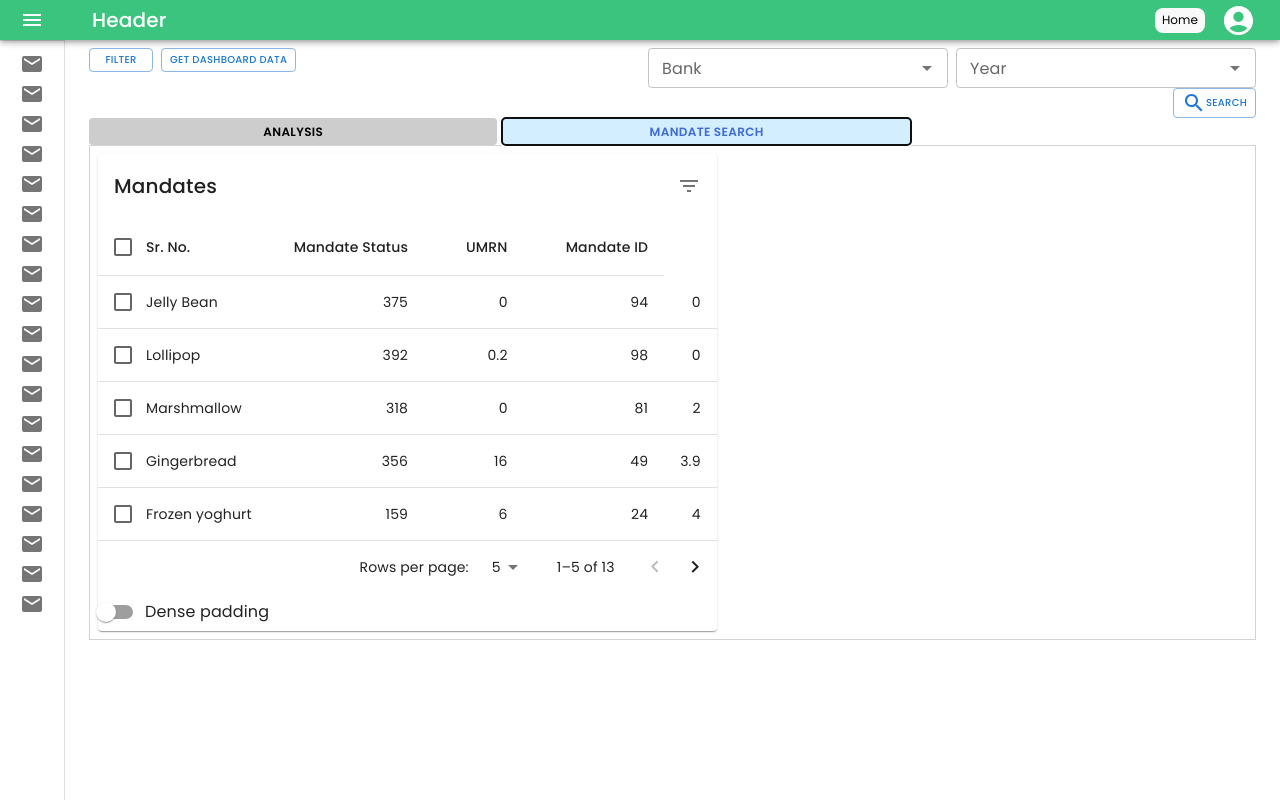
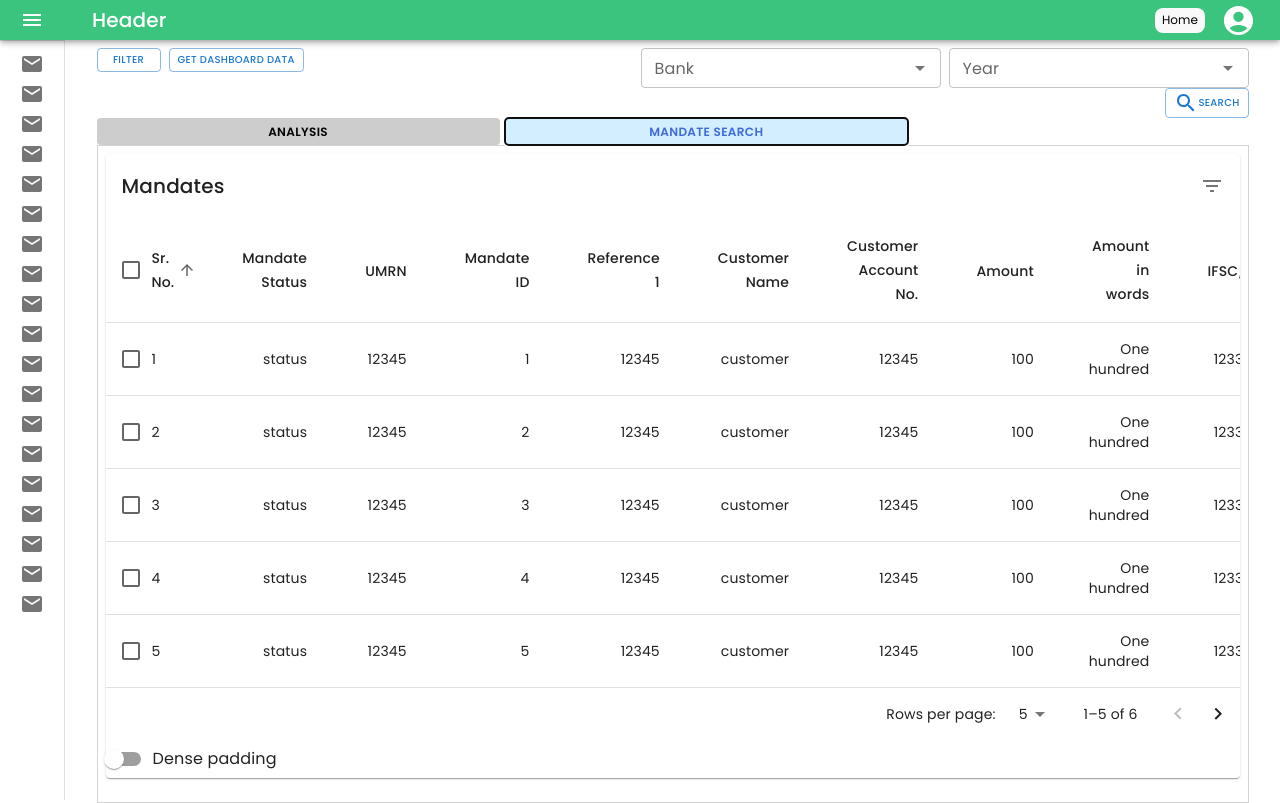
Before and after one commit to SagarSharma656/NachMandate, a React (Vite) app: page / in a window 1280 px wide. Both pictures are taken after a click on the button "MANDATE SEARCH". Built offline with nearby package versions, Linux system fonts and the light colour scheme.

Commit message:
table
table

```diff
--- a/src/components/Analysis.tsx
+++ b/src/components/AnalysisTab.tsx
@@ -91,7 +91,7 @@ import { useState } from 'react';
   ]
 
 
-function Analysis() {
+function AnalysisTab() {
 
     // const monthsArr: string[] = ["January", "February", "March", "April", "May", "June", "July", "August", "September", "October", "November", "December"]
 
@@ -357,4 +357,4 @@ function Analysis() {
   )
 }
 
-export default Analysis
+export default AnalysisTab
--- a/src/components/MandateSearch.tsx
+++ b/src/components/MandateSearchTab.tsx
@@ -10,12 +10,14 @@ import Checkbox from '@mui/material/Checkbox';
 import FormControlLabel from '@mui/material/FormControlLabel';
 import Switch from '@mui/material/Switch';
 import { Order } from '../utils/types';
-import { Data, EnhancedTableHead, EnhancedTableToolbar, rows } from './MandateSearchTableHead';
-import { getComparator, stableSort } from '../utils/tableFunction';
+import { Data } from '../utils/types'
+import { EnhancedTableHead, EnhancedTableToolbar, rows } from './MandateSearchTableHead';
+import { getComparator, stableSort } from '../utils/tablefunction';
+import { Box } from '@mui/material';
 
-export default function EnhancedTable() {
+export default function MandateSearchTab() {
   const [order, setOrder] = React.useState<Order>('asc');
-  const [orderBy, setOrderBy] = React.useState<keyof Data>('protein');
+  const [orderBy, setOrderBy] = React.useState<keyof Data>('srno');
   const [selected, setSelected] = React.useState<readonly number[]>([]);
   const [page, setPage] = React.useState(0);
   const [dense, setDense] = React.useState(false);
@@ -32,7 +34,7 @@ export default function EnhancedTable() {
 
   const handleSelectAllClick = (event: React.ChangeEvent<HTMLInputElement>) => {
     if (event.target.checked) {
-      const newSelected = rows.map((n) => n.id);
+      const newSelected = rows.map((n) => n.mandateId);
       setSelected(newSelected);
       return;
     }
@@ -87,8 +89,8 @@ export default function EnhancedTable() {
   );
 
   return (
-    <React.Fragment>
-      <Paper sx={{maxWidth:750}} >
+    <Box sx={{width: '100%'}}>
+      <Paper sx={{width: '100%', mb: 2 }}>
         <EnhancedTableToolbar numSelected={selected.length} />
         <TableContainer>
           <Table
@@ -105,13 +107,13 @@ export default function EnhancedTable() {
             />
             <TableBody>
               {visibleRows.map((row, index) => {
-                const isItemSelected = isSelected(row.id);
+                const isItemSelected = isSelected(row.mandateId);
                 const labelId = `enhanced-table-checkbox-${index}`;
 
                 return (
                   <TableRow
                     hover
-                    onClick={(event) => handleClick(event, row.id)}
+                    onClick={(event) => handleClick(event, row.mandateId)}
                     role="checkbox"
                     aria-checked={isItemSelected}
                     tabIndex={-1}
@@ -135,12 +137,32 @@ export default function EnhancedTable() {
                       padding="none"
 
                     >
-                      {row.name}
+                      {row.srno}
                     </TableCell>
-                    <TableCell align="right">{row.status}</TableCell>
-                    <TableCell align="right">{row.fat}</TableCell>
-                    <TableCell align="right">{row.carbs}</TableCell>
-                    <TableCell align="right">{row.protein}</TableCell>
+                    <TableCell align="right">{row.mandateStatus}</TableCell>
+                    <TableCell align="right">{row.UMRN}</TableCell>
+                    <TableCell align="right">{row.mandateId}</TableCell>
+                    <TableCell align="right">{row.reference1}</TableCell>
+                    <TableCell align="right">{row.customerName}</TableCell>
+                    <TableCell align="right">{row.customerAccountNo}</TableCell>
+                    <TableCell align="right">{row.amount}</TableCell>
+                    <TableCell align="right">{row.amountInWord}</TableCell>
+                    <TableCell align="right">{row.IFSC_MICR}</TableCell>
+                    <TableCell align="right">{row.customerBank}</TableCell>
+                    <TableCell align="right">{row.sponsorBank}</TableCell>
+                    <TableCell align="right">{row.dateOnMandate}</TableCell>
+                    <TableCell align="right">{row.formDate}</TableCell>
+                    <TableCell align="right">{row.debitTo}</TableCell>
+                    <TableCell align="right">{row.frequency}</TableCell>
+                    <TableCell align="right">{row.mandateType}</TableCell>
+                    <TableCell align="right">{row.rejectResion}</TableCell>
+                    <TableCell align="right">{row.createOn}</TableCell>
+                    <TableCell align="right">{row.createBy}</TableCell>
+                    <TableCell align="right">{row.lastActivityOn}</TableCell>
+                    <TableCell align="right">{row.product}</TableCell>
+                    <TableCell align="right">{row.branch}</TableCell>
+                    <TableCell align="right">{row.categoryCode}</TableCell>
+                    <TableCell align="right">{row.utilityCode}</TableCell>
                   </TableRow>
                 );
               })}
@@ -171,6 +193,6 @@ export default function EnhancedTable() {
       />
       </Paper>
 
-  </React.Fragment>
+  </Box>
   );
 }
--- a/src/components/MandateSearchTableHead.tsx
+++ b/src/components/MandateSearchTableHead.tsx
@@ -13,211 +13,231 @@ import Tooltip from '@mui/material/Tooltip';
 import DeleteIcon from '@mui/icons-material/Delete';
 import FilterListIcon from '@mui/icons-material/FilterList';
 import { visuallyHidden } from '@mui/utils';
-import { Order } from '../utils/types';
+import { Data, HeadCell, Order } from '../utils/types';
 
 
-export interface Data {
-    id: number;
-    status: string;
-    carbs: number;
-    fat: number;
-    name: string;
-    protein: number;
-  }
+
 
   function createData(
-    id: number,
-    name: string,
-    status: string,
-    fat: number,
-    carbs: number,
-    protein: number,
+    srno : number,
+    mandateStatus: string,
+    UMRN: number,
+    mandateId: number,
+    reference1: number,
+    customerName: string,
+    customerAccountNo: number,
+    amount: number,
+    amountInWord: string,
+    IFSC_MICR: string,
+    customerBank: string,
+    sponsorBank: string,
+    dateOnMandate: string,
+    formDate: string,
+    debitTo: string,
+    frequency: string,
+    mandateType: string,
+    rejectResion: string,
+    createOn: string,
+    createBy: string,
+    lastActivityOn: string,
+    product: string,
+    branch: string,
+    categoryCode: string,
+    utilityCode: string,
   ): Data {
     return {
-      id,
-      name,
-      status,
-      fat,
-      carbs,
-      protein,
+
+    srno,
+    mandateStatus,
+    UMRN,
+    mandateId,
+    reference1,
+    customerName,
+    customerAccountNo,
+    amount,
+    amountInWord,
+    IFSC_MICR,
+    customerBank,
+    sponsorBank,
+    dateOnMandate,
+    formDate,
+    debitTo,
+    frequency,
+    mandateType,
+    rejectResion,
+    createOn,
+    createBy,
+    lastActivityOn,
+    product,
+    branch,
+    categoryCode,
+    utilityCode
     };
   }
 
   export const rows = [
-    createData(1, 'Cupcake', "305", 3.7, 67, 4.3),
-    createData(2, 'Donut', "452", 25.0, 51, 4.9),
-    createData(3, 'Eclair', "262", 16.0, 24, 6.0),
-    createData(4, 'Frozen yoghurt', "159", 6.0, 24, 4.0),
-    createData(5, 'Gingerbread', "356", 16.0, 49, 3.9),
-    createData(6, 'Honeycomb', "408", 3.2, 87, 6.5),
-    createData(7, 'Ice cream sandwich', "237", 9.0, 37, 4.3),
-    createData(8, 'Jelly Bean', "375", 0.0, 94, 0.0),
-    createData(9, 'KitKat', "518", 26.0, 65, 7.0),
-    createData(10, 'Lollipop', "392", 0.2, 98, 0.0),
-    createData(11, 'Marshmallow', "318", 0, 81, 2.0),
-    createData(12, 'Nougat', "360", 19.0, 9, 37.0),
-    createData(13, 'Oreo', "437", 18.0, 63, 4.0),
+    createData(1, 'status', 12345, 1, 12345, 'customer', 12345, 100, 'One hundred', '12333IFSC', 'bank', 'sponsor bank', '20/02/2005', '20/02/2005', 'Saving Account', 'frequency', 'mandate type', 'reject resion', '20/02/2005', 'created by', '20/02/2005', 'product', 'branch', 'category code', 'utility code'),
+    createData(2, 'status', 12345, 2, 12345, 'customer', 12345, 100, 'One hundred', '12333IFSC', 'bank', 'sponsor bank', '20/02/2005', '20/02/2005', 'Saving Account', 'frequency', 'mandate type', 'reject resion', '20/02/2005', 'created by', '20/02/2005', 'product', 'branch', 'category code', 'utility code'),
+    createData(3, 'status', 12345, 3, 12345, 'customer', 12345, 100, 'One hundred', '12333IFSC', 'bank', 'sponsor bank', '20/02/2005', '20/02/2005', 'Saving Account', 'frequency', 'mandate type', 'reject resion', '20/02/2005', 'created by', '20/02/2005', 'product', 'branch', 'category code', 'utility code'),
+    createData(4, 'status', 12345, 4, 12345, 'customer', 12345, 100, 'One hundred', '12333IFSC', 'bank', 'sponsor bank', '20/02/2005', '20/02/2005', 'Saving Account', 'frequency', 'mandate type', 'reject resion', '20/02/2005', 'created by', '20/02/2005', 'product', 'branch', 'category code', 'utility code'),
+    createData(5, 'status', 12345, 5, 12345, 'customer', 12345, 100, 'One hundred', '12333IFSC', 'bank', 'sponsor bank', '20/02/2005', '20/02/2005', 'Saving Account', 'frequency', 'mandate type', 'reject resion', '20/02/2005', 'created by', '20/02/2005', 'product', 'branch', 'category code', 'utility code'),
+    createData(6, 'status', 12345, 6, 12345, 'customer', 12345, 100, 'One hundred', '12333IFSC', 'bank', 'sponsor bank', '20/02/2005', '20/02/2005', 'Saving Account', 'frequency', 'mandate type', 'reject resion', '20/02/2005', 'created by', '20/02/2005', 'product', 'branch', 'category code', 'utility code'),
+
   ];
-  //globle
 
-  interface HeadCell {
-    disablePadding: boolean;
-    id: keyof Data;
-    label: string;
-    numeric: boolean;
-  }
+
 
   const headCells: readonly HeadCell[] = [
     {
-      id: 'name',
+      id: 'srno',
       numeric: false,
       disablePadding: true,
       label: 'Sr. No.',
     },
     {
-      id: 'status',
+      id: 'mandateStatus',
       numeric: true,
       disablePadding: false,
       label: 'Mandate Status',
     },
     {
-      id: 'fat',
+      id: 'UMRN',
       numeric: true,
       disablePadding: false,
       label: 'UMRN',
     },
     {
-      id: 'carbs',
+      id: 'mandateId',
       numeric: true,
       disablePadding: false,
       label: 'Mandate ID',
     },
-    // {
-    //   id: 'protein',
-    //   numeric: true,
-    //   disablePadding: false,
-    //   label: 'Reference 1',
-    // },
-    // {
-    //   id: 'protein',
-    //   numeric: true,
-    //   disablePadding: false,
-    //   label: 'Customer Name',
-    // },
-    // {
-    //   id: 'protein',
-    //   numeric: true,
-    //   disablePadding: false,
-    //   label: 'Customer Account No.',
-    // },
-    // {
-    //   id: 'protein',
-    //   numeric: true,
-    //   disablePadding: false,
-    //   label: 'Amount',
-    // },
-    // {
-    //   id: 'protein',
-    //   numeric: true,
-    //   disablePadding: false,
-    //   label: 'Amount in words',
-    // },
-    // {
-    //   id: 'protein',
-    //   numeric: true,
-    //   disablePadding: false,
-    //   label: 'IFSC/MICR',
-    // },
-    // {
-    //   id: 'protein',
-    //   numeric: true,
-    //   disablePadding: false,
-    //   label: 'Customer Bank',
-    // },
-    // {
-    //   id: 'protein',
-    //   numeric: true,
-    //   disablePadding: false,
-    //   label: 'Sponsor Bank',
-    // },
-    // {
-    //   id: 'protein',
-    //   numeric: true,
-    //   disablePadding: false,
-    //   label: 'Date on Mandate',
-    // },
-    // {
-    //   id: 'protein',
-    //   numeric: true,
-    //   disablePadding: false,
-    //   label: 'Form Date',
-    // },
-    // {
-    //   id: 'protein',
-    //   numeric: true,
-    //   disablePadding: false,
-    //   label: 'Debit to',
-    // },
-    // {
-    //   id: 'protein',
-    //   numeric: true,
-    //   disablePadding: false,
-    //   label: 'Frequency',
-    // },
-    // {
-    //   id: 'protein',
-    //   numeric: true,
-    //   disablePadding: false,
-    //   label: 'Mandate Type',
-    // },
-    // {
-    //   id: 'protein',
-    //   numeric: true,
-    //   disablePadding: false,
-    //   label: 'Reject Reason',
-    // },
-    // {
-    //   id: 'protein',
-    //   numeric: true,
-    //   disablePadding: false,
-    //   label: 'Create on',
-    // },
-    // {
-    //   id: 'protein',
-    //   numeric: true,
-    //   disablePadding: false,
-    //   label: 'Create by',
-    // },
-    // {
-    //   id: 'protein',
-    //   numeric: true,
-    //   disablePadding: false,
-    //   label: 'Last Activity on',
-    // },
-    // {
-    //   id: 'protein',
-    //   numeric: true,
-    //   disablePadding: false,
-    //   label: 'Product',
-    // },
-    // {
-    //   id: 'protein',
-    //   numeric: true,
-    //   disablePadding: false,
-    //   label: 'Branch',
-    // },
-    // {
-    //   id: 'protein',
-    //   numeric: true,
-    //   disablePadding: false,
-    //   label: 'Category Code',
-    // },
-    // {
-    //   id: 'protein',
-    //   numeric: true,
-    //   disablePadding: false,
-    //   label: 'Utility Code',
-    // },
+    {
+      id: 'reference1',
+      numeric: true,
+      disablePadding: false,
+      label: 'Reference 1',
+    },
+    {
+      id: 'customerName',
+      numeric: true,
+      disablePadding: false,
+      label: 'Customer Name',
+    },
+    {
+      id: 'customerAccountNo',
+      numeric: true,
+      disablePadding: false,
+      label: 'Customer Account No.',
+    },
+    {
+      id: 'amount',
+      numeric: true,
+      disablePadding: false,
+      label: 'Amount',
+    },
+    {
+      id: 'amountInWord',
+      numeric: true,
+      disablePadding: false,
+      label: 'Amount in words',
+    },
+    {
+      id: 'IFSC_MICR',
+      numeric: true,
+      disablePadding: false,
+      label: 'IFSC/MICR',
+    },
+    {
+      id: 'customerBank',
+      numeric: true,
+      disablePadding: false,
+      label: 'Customer Bank',
+    },
+    {
+      id: 'sponsorBank',
+      numeric: true,
+      disablePadding: false,
+      label: 'Sponsor Bank',
+    },
+    {
+      id: 'dateOnMandate',
+      numeric: true,
+      disablePadding: false,
+      label: 'Date on Mandate',
+    },
+    {
+      id: 'formDate',
+      numeric: true,
+      disablePadding: false,
+      label: 'Form Date',
+    },
+    {
+      id: 'debitTo',
+      numeric: true,
+      disablePadding: false,
+      label: 'Debit to',
+    },
+    {
+      id: 'frequency',
+      numeric: true,
+      disablePadding: false,
+      label: 'Frequency',
+    },
+    {
+      id: 'mandateType',
+      numeric: true,
+      disablePadding: false,
+      label: 'Mandate Type',
+    },
+    {
+      id: 'rejectResion',
+      numeric: true,
+      disablePadding: false,
+      label: 'Reject Reason',
+    },
+    {
+      id: 'createOn',
+      numeric: true,
+      disablePadding: false,
+      label: 'Create on',
+    },
+    {
+      id: 'createBy',
+      numeric: true,
+      disablePadding: false,
+      label: 'Create by',
+    },
+    {
+      id: 'lastActivityOn',
+      numeric: true,
+      disablePadding: false,
+      label: 'Last Activity on',
+    },
+    {
+      id: 'product',
+      numeric: true,
+      disablePadding: false,
+      label: 'Product',
+    },
+    {
+      id: 'branch',
+      numeric: true,
+      disablePadding: false,
+      label: 'Branch',
+    },
+    {
+      id: 'categoryCode',
+      numeric: true,
+      disablePadding: false,
+      label: 'Category Code',
+    },
+    {
+      id: 'utilityCode',
+      numeric: true,
+      disablePadding: false,
+      label: 'Utility Code',
+    },
   ];
 
   interface EnhancedTableProps {
--- a/src/page/dashboard/Dashboard.tsx
+++ b/src/page/dashboard/Dashboard.tsx
@@ -8,8 +8,8 @@ import {
   Autocomplete,
   TextField,
 } from "@mui/material";
-import Analysis from "../../components/Analysis";
-import MandateSearch from "../../components/MandateSearch";
+import AnalysisTab from "../../components/AnalysisTab";
+import MandateSearchTab from "../../components/MandateSearchTab";
 import SearchIcon from '@mui/icons-material/Search';
 import { Year } from "../../utils/types";
 
@@ -111,7 +111,7 @@ function Dashboard() {
   }
 
   return (
-    <Container sx={{paddingTop: 1, maxWidth: '100% !important'}}>
+    <Container sx={{paddingTop: 1}}>
       <Grid container justifyContent="space-between">
         <Grid item justifyContent="space-between">
           <Stack direction="row" spacing={1}>
@@ -194,7 +194,7 @@ function Dashboard() {
           margin: 0,
         }}
       >
-        {tab === "Analysis" ? <Analysis /> : <MandateSearch />}
+        {tab === "Analysis" ? <AnalysisTab /> : <MandateSearchTab />}
       </Grid>
     </Container>
   );
--- a/src/page/mandates/NACHMandate.tsx
+++ b/src/page/mandates/NACHMandate.tsx
@@ -310,6 +310,7 @@ function NACHMandate() {
 
   function handleSubmit(event: any) {
     event.preventDefault();
+    console.log(formData)
 
   }
 
```
Also changed, not shown: src/utils/types.ts (+37 -0 lines).
